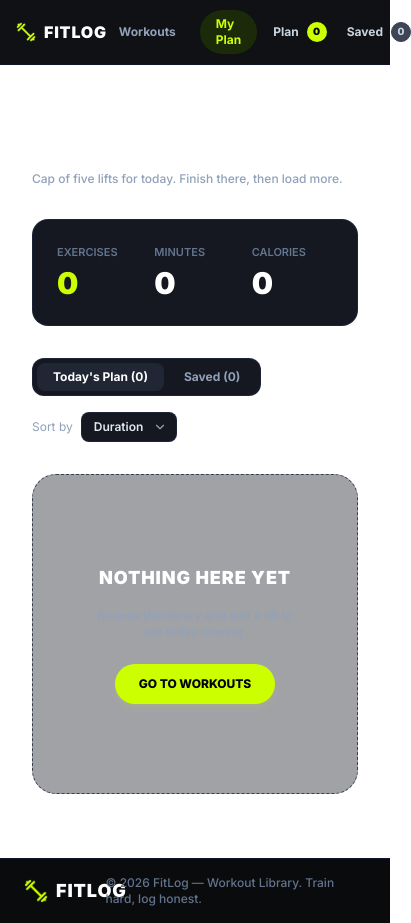
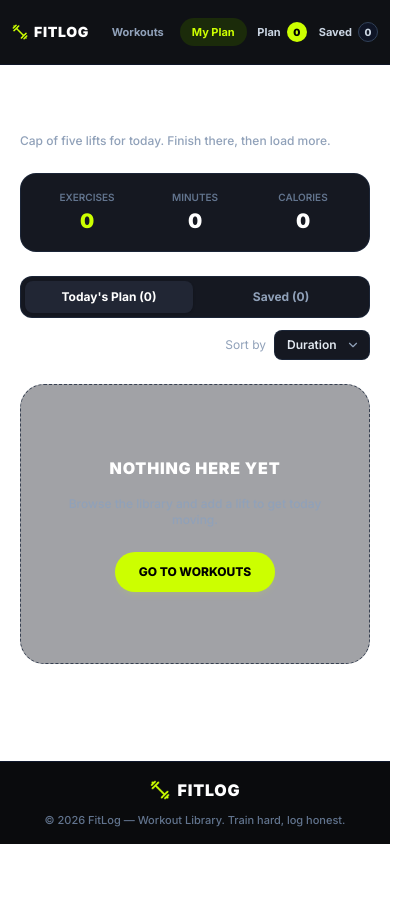
Before and after one commit to jonathanab3011/fitlog-workout-tracker, a Next.js app: page /my-plan in a window 390 px wide. Shown: the whole page, 411 px wide, since content can reach past the window. After the commit the page ends 844 px from the top, so only its background shows below. Built offline with nearby package versions, Linux system fonts and the light colour scheme.

Commit message:
fix: hero section responsive layout for mobile and desktop

```diff
--- a/app/layout.tsx
+++ b/app/layout.tsx
@@ -20,11 +20,14 @@ export default function RootLayout({
   children: React.ReactNode;
 }>) {
   return (
-    <html lang="en">
-      <body className={`${inter.className} bg-slate-950 text-slate-100 min-h-screen antialiased`}>
+    <html lang="en" className="scroll-smooth">
+      <body className={`${inter.className} bg-[#0a0b0d] text-slate-100 min-h-screen flex flex-col antialiased selection:bg-[#ccff00] selection:text-black`}>
         <PlanProvider>
+          {/* Header Navbar */}
           <Navbar />
-          <main className="max-w-7xl mx-auto px-4 sm:px-6 lg:px-8 py-8">
+
+          {/* Main Content Area */}
+          <main className="flex-1 max-w-7xl w-full mx-auto px-3 sm:px-6 lg:px-8 py-4 sm:py-6 lg:py-8">
             {children}
           </main>
 
@@ -36,13 +39,16 @@ export default function RootLayout({
             position="top-right"
             toastOptions={{
               style: {
-                background: "#0f172a",
+                background: "#151821",
                 color: "#fff",
-                border: "1px solid #334155",
+                border: "1px solid #1e293b",
+                fontSize: "12px",
+                borderRadius: "12px",
               },
             }}
           />
 
+          {/* Sticky/Bottom Footer */}
           <Footer />
         </PlanProvider>
       </body>
--- a/app/loading.tsx
+++ b/app/loading.tsx
@@ -1,8 +1,8 @@
 export default function Loading() {
   return (
-    <div className="min-h-[60vh] flex flex-col items-center justify-center space-y-4">
-      <div className="w-12 h-12 border-4 border-slate-800 border-t-[#ccff00] rounded-full animate-spin" />
-      <p className="text-slate-400 text-xs font-bold uppercase tracking-widest animate-pulse">
+    <div className="min-h-[50vh] sm:min-h-[60vh] flex flex-col items-center justify-center space-y-3 sm:space-y-4 px-4">
+      <div className="w-10 h-10 sm:w-12 sm:h-12 border-4 border-slate-800 border-t-[#ccff00] rounded-full animate-spin shrink-0" />
+      <p className="text-slate-400 text-[11px] sm:text-xs font-bold uppercase tracking-widest animate-pulse text-center">
         Loading Workouts...
       </p>
     </div>
--- a/app/my-plan/page.tsx
+++ b/app/my-plan/page.tsx
@@ -117,55 +117,60 @@ function MyPlanContent() {
 
   if (!isMounted) {
     return (
-      <div className="max-w-6xl mx-auto px-4 py-8 text-center text-slate-500 font-medium">
+      <div className="max-w-6xl mx-auto px-4 py-8 text-center text-slate-500 font-medium text-sm">
         Loading plan...
       </div>
     );
   }
 
   return (
-    <div className="max-w-6xl mx-auto px-4 py-8 space-y-8 relative">
-      <div className="space-y-1.5">
-        <h1 className="text-3xl sm:text-4xl font-black text-white uppercase tracking-tight">MY PLAN</h1>
+    <div className="max-w-6xl mx-auto px-2 sm:px-4 py-4 sm:py-8 space-y-6 sm:space-y-8 relative">
+      {/* Title */}
+      <div className="space-y-1">
+        <h1 className="text-2xl sm:text-3xl lg:text-4xl font-black text-white uppercase tracking-tight">MY PLAN</h1>
         <p className="text-slate-400 text-xs sm:text-sm font-medium">Cap of five lifts for today. Finish there, then load more.</p>
       </div>
 
-      <div className="bg-[#151821] border border-slate-800/80 rounded-2xl p-6 grid grid-cols-3 gap-4">
+      {/* Stats Section */}
+      <div className="bg-[#151821] border border-slate-800/80 rounded-2xl p-4 sm:p-6 grid grid-cols-3 gap-2 sm:gap-4 text-center sm:text-left">
         <div>
-          <p className="text-[11px] font-semibold text-slate-500 uppercase mb-1">Exercises</p>
-          <p className="text-3xl font-black text-[#ccff00]">{totalExercises}</p>
+          <p className="text-[10px] sm:text-[11px] font-semibold text-slate-500 uppercase mb-0.5 sm:mb-1 truncate">Exercises</p>
+          <p className="text-xl sm:text-3xl font-black text-[#ccff00]">{totalExercises}</p>
         </div>
         <div>
-          <p className="text-[11px] font-semibold text-slate-500 uppercase mb-1">Minutes</p>
-          <p className="text-3xl font-black text-white">{totalMinutes}</p>
+          <p className="text-[10px] sm:text-[11px] font-semibold text-slate-500 uppercase mb-0.5 sm:mb-1 truncate">Minutes</p>
+          <p className="text-xl sm:text-3xl font-black text-white">{totalMinutes}</p>
         </div>
         <div>
-          <p className="text-[11px] font-semibold text-slate-500 uppercase mb-1">Calories</p>
-          <p className="text-3xl font-black text-white">{totalCalories}</p>
+          <p className="text-[10px] sm:text-[11px] font-semibold text-slate-500 uppercase mb-0.5 sm:mb-1 truncate">Calories</p>
+          <p className="text-xl sm:text-3xl font-black text-white">{totalCalories}</p>
         </div>
       </div>
 
-      <div className="flex flex-wrap items-center justify-between gap-4">
-        <div className="bg-[#151821] p-1 rounded-xl border border-slate-800/80 flex items-center gap-1">
+      {/* Controls: Tabs & Sorting */}
+      <div className="flex flex-col sm:flex-row items-stretch sm:items-center justify-between gap-3 sm:gap-4">
+        {/* Tabs */}
+        <div className="bg-[#151821] p-1 rounded-xl border border-slate-800/80 flex items-center justify-between sm:justify-start gap-1 w-full sm:w-auto">
           <button
             onClick={() => setActiveTab("todays")}
-            className={`px-4 py-1.5 rounded-lg text-xs font-bold transition-all cursor-pointer ${
-              activeTab === "todays" ? "bg-[#212634] text-white" : "text-slate-400 hover:text-white"
+            className={`flex-1 sm:flex-none text-center px-3 sm:px-4 py-2 sm:py-1.5 rounded-lg text-xs font-bold transition-all cursor-pointer ${
+              activeTab === "todays" ? "bg-[#212634] text-white shadow" : "text-slate-400 hover:text-white"
             }`}
           >
             Today's Plan ({planWorkouts.length})
           </button>
           <button
             onClick={() => setActiveTab("saved")}
-            className={`px-4 py-1.5 rounded-lg text-xs font-bold transition-all cursor-pointer ${
-              activeTab === "saved" ? "bg-[#212634] text-white" : "text-slate-400 hover:text-white"
+            className={`flex-1 sm:flex-none text-center px-3 sm:px-4 py-2 sm:py-1.5 rounded-lg text-xs font-bold transition-all cursor-pointer ${
+              activeTab === "saved" ? "bg-[#212634] text-white shadow" : "text-slate-400 hover:text-white"
             }`}
           >
             Saved ({savedWorkouts.length})
           </button>
         </div>
 
-        <div className="flex items-center gap-2 text-xs text-slate-400">
+        {/* Sort dropdown */}
+        <div className="flex items-center justify-end gap-2 text-xs text-slate-400 self-end sm:self-auto">
           <span>Sort by</span>
           <div className="relative inline-block">
             <select
@@ -182,8 +187,9 @@ function MyPlanContent() {
         </div>
       </div>
 
+      {/* Workout Items List */}
       {sortedWorkouts.length > 0 ? (
-        <div className="space-y-4">
+        <div className="space-y-3 sm:space-y-4">
           {sortedWorkouts.map((workout) => {
             const id = workout.id || workout._id;
             const img = workout.image || workout.imageUrl || workout.img || workout.thumbnail || "/banner.png";
@@ -192,15 +198,16 @@ function MyPlanContent() {
                 key={id}
                 className={`bg-[#151821] border ${
                   workout.completed ? "border-[#ccff00]/40 bg-[#151821]/60" : "border-slate-800/80"
-                } rounded-2xl p-4 flex flex-col sm:flex-row items-center justify-between gap-4 transition-all`}
+                } rounded-2xl p-3.5 sm:p-4 flex flex-col sm:flex-row items-start sm:items-center justify-between gap-3 sm:gap-4 transition-all`}
               >
-                <div className="flex items-center gap-4 w-full sm:w-auto">
-                  <img src={img} alt={workout.name || workout.title} className="w-16 h-16 rounded-xl object-cover bg-slate-900" />
-                  <div>
-                    <h3 className={`text-base font-black text-white ${workout.completed ? "line-through text-slate-400" : ""}`}>
+                {/* Info Section */}
+                <div className="flex items-center gap-3 sm:gap-4 w-full sm:w-auto">
+                  <img src={img} alt={workout.name || workout.title} className="w-14 h-14 sm:w-16 sm:h-16 rounded-xl object-cover bg-slate-900 shrink-0" />
+                  <div className="min-w-0">
+                    <h3 className={`text-sm sm:text-base font-black text-white truncate ${workout.completed ? "line-through text-slate-400" : ""}`}>
                       {workout.name || workout.title}
                     </h3>
-                    <div className="flex gap-4 text-xs text-slate-400 mt-1 font-medium">
+                    <div className="flex flex-wrap items-center gap-2 sm:gap-4 text-[11px] sm:text-xs text-slate-400 mt-1 font-medium">
                       <span>{workout.duration || 20} min</span>
                       <span>•</span>
                       <span>{workout.calories || workout.caloriesBurned || 150} kcal</span>
@@ -210,22 +217,24 @@ function MyPlanContent() {
                   </div>
                 </div>
 
-                <div className="flex items-center gap-2 w-full sm:w-auto justify-end">
+                {/* Buttons Section */}
+                <div className="flex items-center gap-2 w-full sm:w-auto justify-end pt-1 sm:pt-0 border-t sm:border-0 border-slate-800/60">
                   <button
                     onClick={() => handleMarkAsDone(id)}
                     disabled={workout.completed}
-                    className={`flex items-center gap-1.5 px-3.5 py-2 rounded-xl text-xs font-extrabold transition-all ${
+                    className={`flex-1 sm:flex-none flex items-center justify-center gap-1.5 px-3.5 py-2 rounded-xl text-xs font-extrabold transition-all active:scale-95 ${
                       workout.completed
                         ? "bg-[#ccff00] text-black opacity-90 cursor-not-allowed"
                         : "bg-slate-800 hover:bg-slate-700 text-slate-200 cursor-pointer"
                     }`}
                   >
-                    <Check className="w-4 h-4" />
-                    {workout.completed ? "Done" : "Mark as Done"}
+                    <Check className="w-4 h-4 shrink-0" />
+                    <span>{workout.completed ? "Done" : "Mark as Done"}</span>
                   </button>
                   <button
                     onClick={() => handleRemove(id)}
-                    className="p-2 bg-slate-800/80 hover:bg-red-500/20 hover:text-red-400 text-slate-400 rounded-xl transition-all cursor-pointer"
+                    className="p-2 bg-slate-800/80 hover:bg-red-500/20 hover:text-red-400 text-slate-400 rounded-xl transition-all cursor-pointer shrink-0 active:scale-95"
+                    aria-label="Remove workout"
                   >
                     <X className="w-4 h-4" />
                   </button>
@@ -235,15 +244,16 @@ function MyPlanContent() {
           })}
         </div>
       ) : (
-        <div className="bg-[#151821]/40 border border-dashed border-slate-800/80 rounded-3xl p-16 text-center flex flex-col items-center justify-center space-y-4 min-h-[320px]">
-          <h2 className="text-lg sm:text-xl font-black text-white uppercase tracking-wider">NOTHING HERE YET</h2>
+        /* Empty State */
+        <div className="bg-[#151821]/40 border border-dashed border-slate-800/80 rounded-3xl p-8 sm:p-16 text-center flex flex-col items-center justify-center space-y-4 min-h-[280px] sm:min-h-[320px]">
+          <h2 className="text-base sm:text-xl font-black text-white uppercase tracking-wider">NOTHING HERE YET</h2>
           <p className="text-slate-400 text-xs sm:text-sm font-medium max-w-sm">
             {activeTab === "todays" ? "Browse the library and add a lift to get today moving." : "You have no saved workouts yet."}
           </p>
           <div className="pt-2">
             <Link
               href="/"
-              className="inline-block bg-[#ccff00] hover:bg-[#b8e600] text-black font-extrabold text-xs uppercase px-6 py-3 rounded-full transition-all shadow-md shadow-[#ccff00]/10"
+              className="inline-block bg-[#ccff00] hover:bg-[#b8e600] text-black font-extrabold text-xs uppercase px-6 py-3 rounded-full transition-all shadow-md shadow-[#ccff00]/10 active:scale-95"
             >
               Go to workouts
             </Link>
@@ -256,7 +266,7 @@ function MyPlanContent() {
 
 export default function MyPlanPage() {
   return (
-    <Suspense fallback={<div className="text-center py-8 text-slate-500">Loading plan...</div>}>
+    <Suspense fallback={<div className="text-center py-8 text-slate-500 text-sm font-medium">Loading plan...</div>}>
       <MyPlanContent />
     </Suspense>
   );
--- a/components/Footer.tsx
+++ b/components/Footer.tsx
@@ -1,21 +1,21 @@
 export default function Footer() {
   return (
     <footer className="bg-[#0a0b0d] border-t border-slate-900 mt-auto">
-      <div className="max-w-7xl mx-auto px-6 h-16 flex items-center justify-between">
+      <div className="max-w-7xl mx-auto px-4 sm:px-6 lg:px-8 py-4 sm:py-0 sm:h-16 flex flex-col sm:flex-row items-center justify-center sm:justify-between gap-2.5 sm:gap-4 text-center sm:text-left">
         {/* Left: Logo */}
         <div className="flex items-center gap-2">
           <img
             src="/logo.png"
             alt="FitLog Logo"
-            className="w-6 h-6 object-contain"
+            className="w-5 h-5 sm:w-6 sm:h-6 object-contain"
           />
-          <span className="text-white font-black text-lg tracking-wider uppercase">
+          <span className="text-white font-black text-base sm:text-lg tracking-wider uppercase font-sans">
             FITLOG
           </span>
         </div>
 
         {/* Right: Copyright & Tagline */}
-        <p className="text-slate-500 text-xs font-medium">
+        <p className="text-slate-500 text-[11px] sm:text-xs font-medium">
           © 2026 FitLog — Workout Library. Train hard, log honest.
         </p>
       </div>
--- a/components/GlobalToast.tsx
+++ b/components/GlobalToast.tsx
@@ -56,18 +56,18 @@ export default function GlobalToast() {
         @keyframes bounceSlideInRight {
           0% {
             opacity: 0;
-            transform: translateX(120%);
+            transform: translateY(20px) scale(0.95);
           }
           60% {
             opacity: 1;
-            transform: translateX(-16px);
+            transform: translateY(-4px) scale(1.02);
           }
           80% {
-            transform: translateX(6px);
+            transform: translateY(2px) scale(0.99);
           }
           100% {
             opacity: 1;
-            transform: translateX(0);
+            transform: translateY(0) scale(1);
           }
         }
 
@@ -76,25 +76,25 @@ export default function GlobalToast() {
             transform: translateY(0);
           }
           50% {
-            transform: translateY(-4px);
+            transform: translateY(-3px);
           }
         }
 
         @keyframes slideOutRight {
           0% {
             opacity: 1;
-            transform: translateX(0);
+            transform: translateY(0) scale(1);
           }
           100% {
             opacity: 0;
-            transform: translateX(120%);
+            transform: translateY(20px) scale(0.9);
           }
         }
 
         .toast-enter-bounce {
           animation:
-            bounceSlideInRight 0.5s cubic-bezier(0.175, 0.885, 0.32, 1.275) forwards,
-            idleSubtleBounce 2s ease-in-out infinite 0.5s;
+            bounceSlideInRight 0.4s cubic-bezier(0.175, 0.885, 0.32, 1.275) forwards,
+            idleSubtleBounce 2s ease-in-out infinite 0.4s;
         }
 
         .toast-exit-slide {
@@ -102,17 +102,18 @@ export default function GlobalToast() {
         }
       `}</style>
 
-      <div className="fixed bottom-6 right-6 z-50 flex flex-col gap-2.5 max-w-sm w-full pointer-events-none p-2 overflow-hidden">
+      {/* Container: Responsive positioning for mobile & desktop */}
+      <div className="fixed bottom-4 left-4 right-4 sm:left-auto sm:right-6 sm:bottom-6 z-50 flex flex-col gap-2 sm:max-w-sm w-auto pointer-events-none p-1 sm:p-2 overflow-hidden">
         {toasts.map((toast) => (
           <div
             key={toast.id}
-            className={`pointer-events-auto bg-[#ccff00] text-black font-black px-4 py-3 rounded-2xl shadow-2xl flex items-center justify-between gap-3 border border-black/10 transition-all ${
+            className={`pointer-events-auto bg-[#ccff00] text-black font-black px-3.5 sm:px-4 py-2.5 sm:py-3 rounded-2xl shadow-2xl flex items-center justify-between gap-2.5 sm:gap-3 border border-black/10 transition-all ${
               toast.isExiting ? "toast-exit-slide" : "toast-enter-bounce"
             }`}
           >
-            <div className="flex items-center gap-2.5 text-xs tracking-tight">
+            <div className="flex items-center gap-2 sm:gap-2.5 text-xs tracking-tight">
               <CheckCircle2 className="w-4 h-4 text-black shrink-0" />
-              <span>{toast.message}</span>
+              <span className="line-clamp-2">{toast.message}</span>
             </div>
             <button
               onClick={() => removeToast(toast.id)}
--- a/components/Navbar.tsx
+++ b/components/Navbar.tsx
@@ -34,20 +34,20 @@ export default function Navbar() {
 
   return (
     <header className="sticky top-0 z-40 bg-[#0f1115] border-b border-slate-900/80">
-      <div className="max-w-7xl mx-auto px-4 sm:px-6 lg:px-8 h-16 flex items-center justify-between gap-4">
+      <div className="max-w-7xl mx-auto px-3 sm:px-6 lg:px-8 h-16 flex items-center justify-between gap-2 sm:gap-4">
         {/* Logo */}
-        <Link href="/" className="flex items-center gap-2 group">
-          <img src="/logo.png" alt="logo" className="w-5 h-5" />
-          <span className="text-base font-black text-white tracking-wider uppercase font-sans">
+        <Link href="/" className="flex items-center gap-1.5 sm:gap-2 shrink-0">
+          <img src="/logo.png" alt="logo" className="w-4 h-4 sm:w-5 sm:h-5" />
+          <span className="text-sm sm:text-base font-black text-white tracking-wider uppercase font-sans">
             FITLOG
           </span>
         </Link>
 
         {/* Links */}
-        <nav className="flex items-center gap-2">
+        <nav className="flex items-center gap-1 sm:gap-2">
           <Link
             href="/"
-            className={`px-4 py-1.5 rounded-full text-xs font-bold transition-all ${
+            className={`px-3 sm:px-4 py-1.5 rounded-full text-[11px] sm:text-xs font-bold transition-all ${
               pathname === "/"
                 ? "bg-[#1b2b0a] text-[#ccff00]"
                 : "text-slate-400 hover:text-white"
@@ -57,7 +57,7 @@ export default function Navbar() {
           </Link>
           <Link
             href="/my-plan?tab=todays"
-            className={`px-4 py-1.5 rounded-full text-xs font-bold transition-all ${
+            className={`px-3 sm:px-4 py-1.5 rounded-full text-[11px] sm:text-xs font-bold transition-all ${
               pathname === "/my-plan"
                 ? "bg-[#1b2b0a] text-[#ccff00]"
                 : "text-slate-400 hover:text-white"
@@ -68,10 +68,10 @@ export default function Navbar() {
         </nav>
 
         {/* Badges */}
-        <div className="flex items-center gap-5 text-xs font-bold">
+        <div className="flex items-center gap-3 sm:gap-5 text-[11px] sm:text-xs font-bold shrink-0">
           <Link
             href="/my-plan?tab=todays"
-            className="flex items-center gap-2 text-slate-300 hover:text-white transition-colors"
+            className="flex items-center gap-1.5 sm:gap-2 text-slate-300 hover:text-white transition-colors"
           >
             <span>Plan</span>
             <span className="bg-[#ccff00] text-black font-black w-5 h-5 rounded-full flex items-center justify-center text-[10px]">
@@ -81,7 +81,7 @@ export default function Navbar() {
 
           <Link
             href="/my-plan?tab=saved"
-            className="flex items-center gap-2 text-slate-300 hover:text-white transition-colors"
+            className="flex items-center gap-1.5 sm:gap-2 text-slate-300 hover:text-white transition-colors"
           >
             <span>Saved</span>
             <span className="border border-slate-700 bg-slate-900/80 text-slate-300 font-extrabold w-5 h-5 rounded-full flex items-center justify-center text-[10px]">
```
Also changed, not shown: app/not-found.tsx (+20 -13 lines), app/page.tsx (+42 -28 lines), app/workouts/[id]/page.tsx (+23 -26 lines), components/WorkoutAction.tsx (+8 -8 lines), components/WorkoutCard.tsx (+20 -20 lines).
